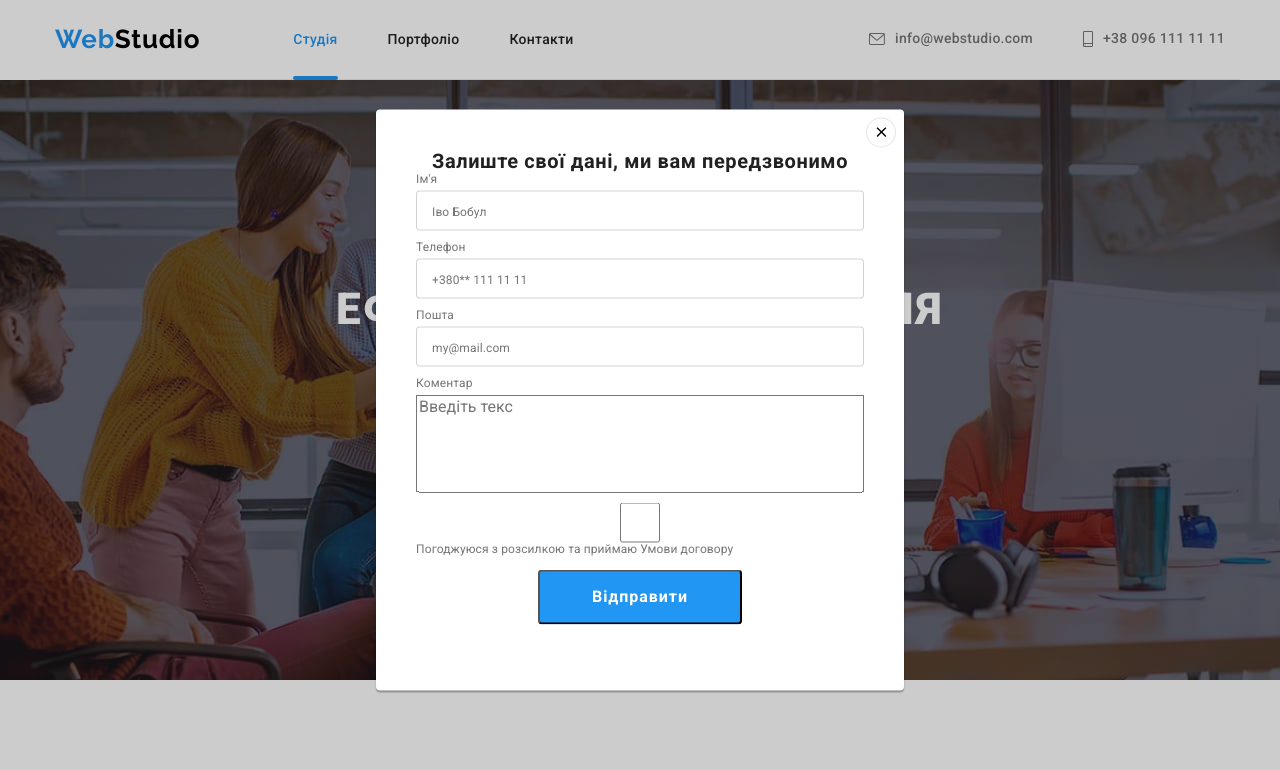
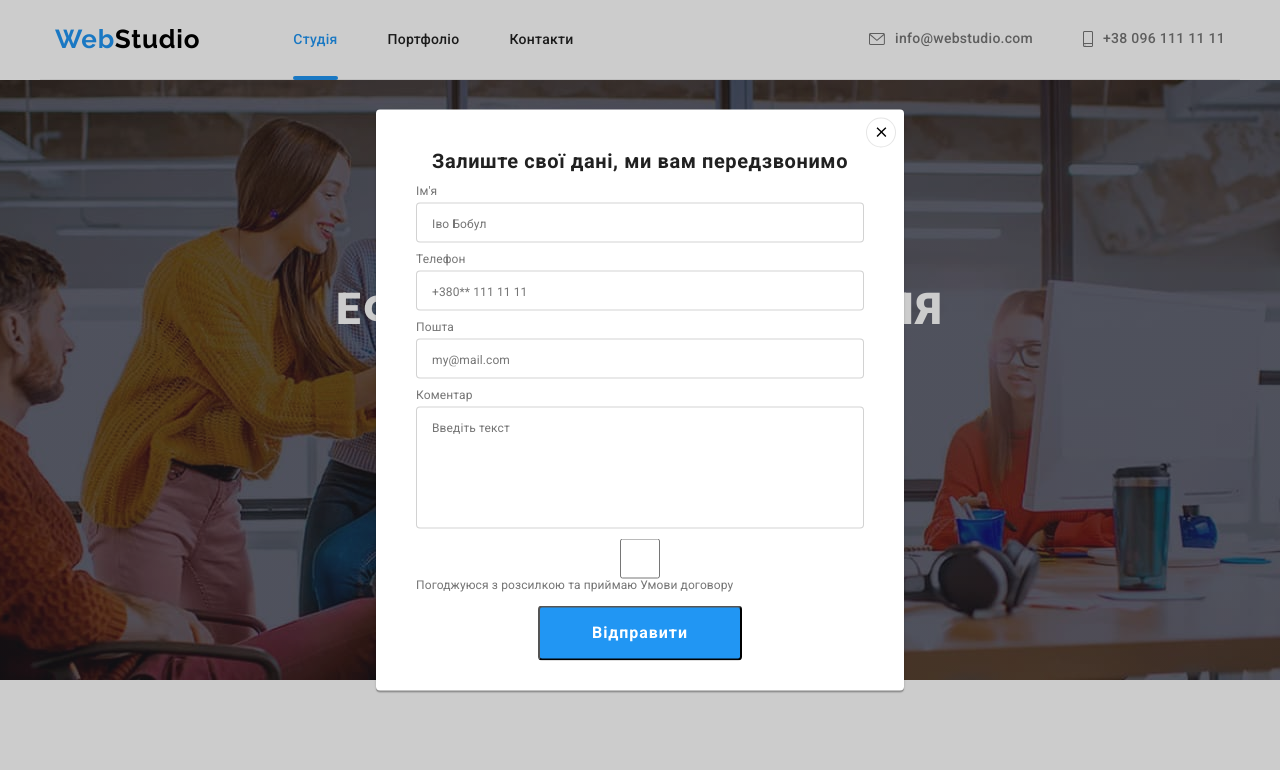
Before and after one commit to KulykAlexander/goit-markup-hw-06, a plain HTML site: page index.html in a window 1280 px wide. Both pictures are taken after a click on the button "Замовити послугу". Shown: the top 770 px of the page. Drawn offline with nearby package versions, Linux system fonts and the light colour scheme.

Commit message:
form upd

```diff
--- a/css/styles.css
+++ b/css/styles.css
@@ -713,6 +713,7 @@ body {
     padding: 40px;
 }
 .modal-form-titel {
+    margin-bottom: 12px;
     font-size: 20px;
     line-height: 1.15;
     text-align: center;
@@ -749,6 +750,15 @@ body {
 }
 textarea {
     resize: none;
+
+    padding: 14px 15px;
+    border: 1px solid rgba(33, 33, 33, 0.2);
+    border-radius: 4px;
+}
+textarea::placeholder {
+    font-size: 12px;
+    line-height: 1.16;
+    letter-spacing: 0.01em;
 }
 
 .modal-form-btn {
--- a/index.html
+++ b/index.html
@@ -451,7 +451,7 @@
 
           <div class="modal-form-field">
             <label for="coment">Коментар</label>
-            <textarea name="coment" rows="5" placeholder="Введіть текс" id="coment"></textarea>
+            <textarea name="coment" rows="5" placeholder="Введіть текст" id="coment"></textarea>
           </div>
 
           <div class="modal-form-field">
```
